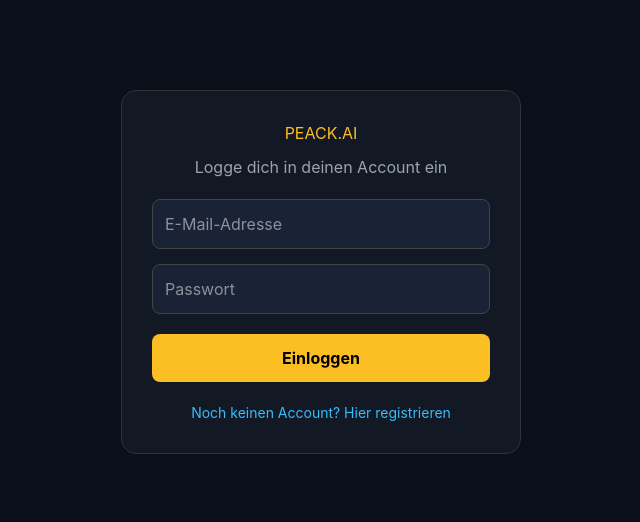
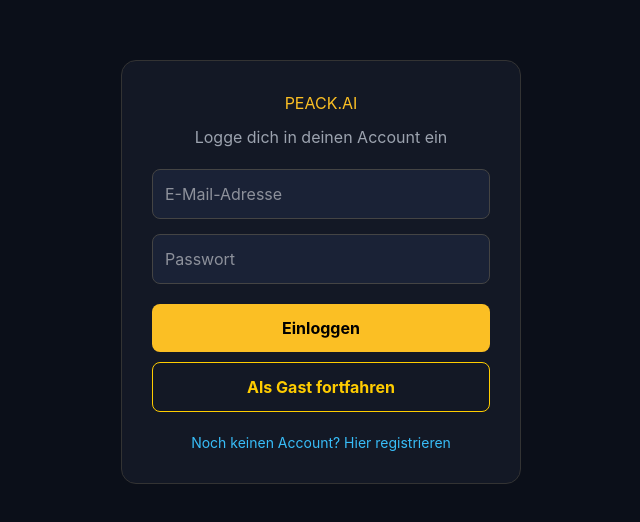
Before and after one commit to Pieck-Peack/Peack.ai, a React app in the folder frontend/: page / in a window 1280 px wide. Shown: the part 128-650 px from the top of the page, without its empty margins (319-959 px from the left). Built offline with nearby package versions, Linux system fonts and the light colour scheme; the HTML template or start-up script is replaced by a standard one.

Commit message:
Gast-Modus Button im Formular ergänzt

```diff
--- a/frontend/src/App.jsx
+++ b/frontend/src/App.jsx
@@ -78,7 +78,14 @@
   const handleLogout = async () => {
     await supabase.auth.signOut();
   };
-  // ==========================================
+  // Gast-Modus-Funktion
+  const handleGuestLogin = () => {
+    setCurrentUser({
+      name: 'Gast',
+      email: 'gast@peack.ai',
+      role: 'member'
+    });
+  };// ==========================================
   // AB HIER LÄUFT DEIN BESTEHENDER REST DER APP WEITER!
   // ==========================================
 
@@ -421,7 +428,13 @@
           {authMode === 'login' ? 'Einloggen' : 'Registrieren'}
         </button>
       </form>
-
+<button
+  type="button"
+  onClick={handleGuestLogin}
+  style={{ background: 'transparent', border: '1px solid #ffcc00', color: '#ffcc00', marginTop: '10px', padding: '12px', borderRadius: '8px', cursor: 'pointer', width: '100%', fontWeight: 'bold' }}
+>
+  Als Gast fortfahren
+</button>
       <p
         style={{ marginTop: '20px', cursor: 'pointer', color: '#38bdf8', fontSize: '14px' }}
         onClick={() => {
```
